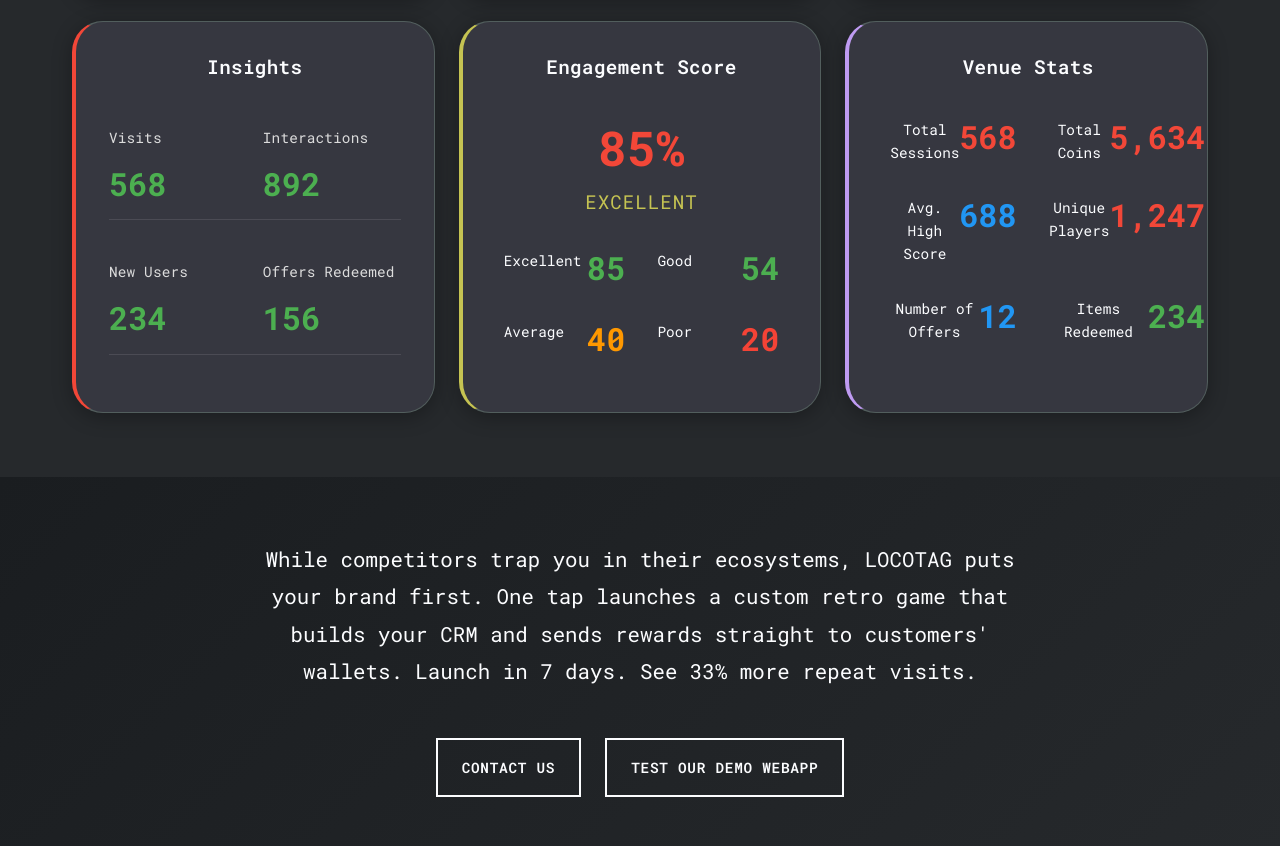
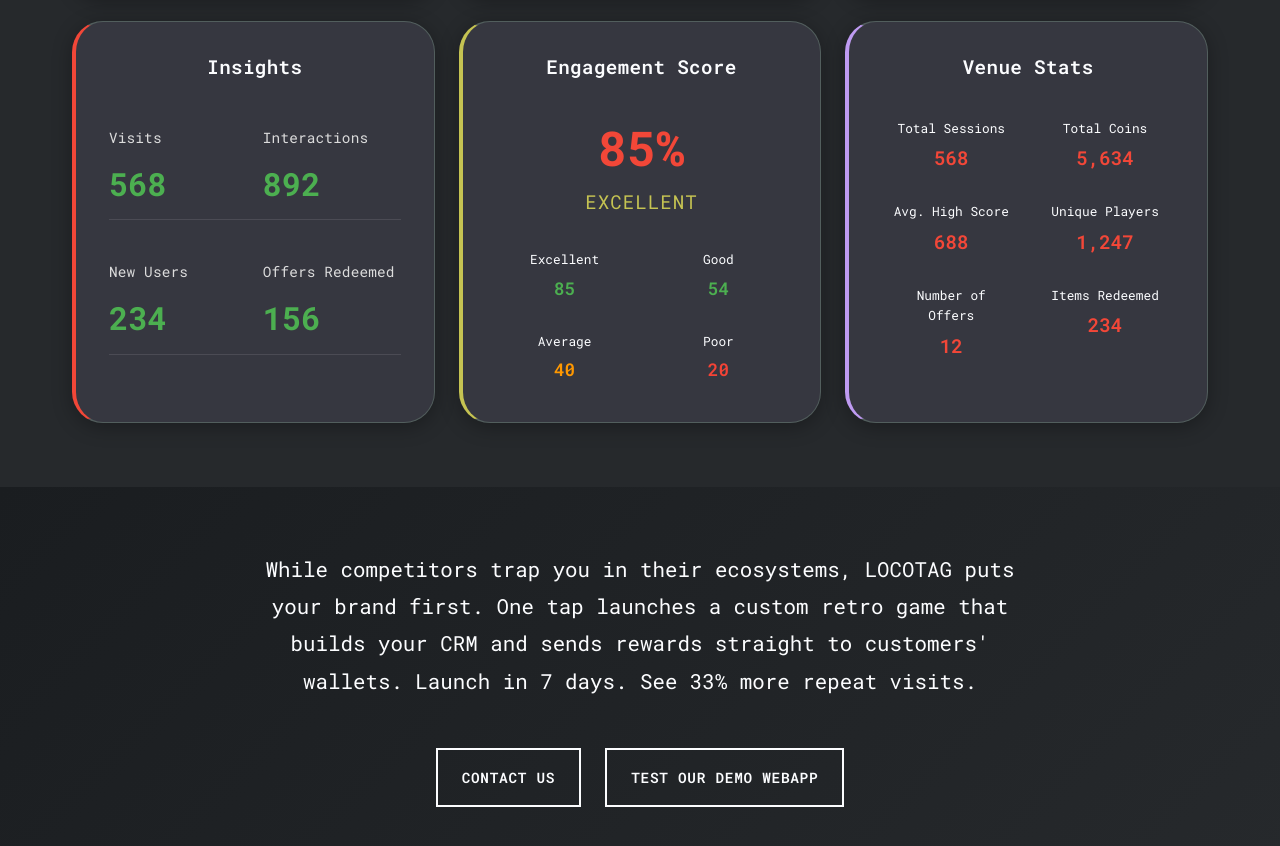
Before and after one commit to locofoStudio/locotag_website, a plain HTML site: page index.html in a window 1280 px wide. Shown: the part 2006-2852 px from the top of the page. Drawn offline with Linux system fonts and the light colour scheme.

Commit message:
Update dashboard cards: Move text above numbers for venue stats and engagement score cards

```diff
--- a/index.html
+++ b/index.html
@@ -212,20 +212,20 @@
                             </div>
                             <div class="score-breakdown">
                                 <div class="score-category">
-                                    <span>Excellent</span>
-                                    <span class="metric-value success">85%</span>
+                                    <div class="metric-text">Excellent</div>
+                                    <div class="metric-value success">85%</div>
                                 </div>
                                 <div class="score-category">
-                                    <span>Good</span>
-                                    <span class="metric-value success">54%</span>
+                                    <div class="metric-text">Good</div>
+                                    <div class="metric-value success">54%</div>
                                 </div>
                                 <div class="score-category">
-                                    <span>Average</span>
-                                    <span class="metric-value warning">40%</span>
+                                    <div class="metric-text">Average</div>
+                                    <div class="metric-value warning">40%</div>
                                 </div>
                                 <div class="score-category">
-                                    <span>Poor</span>
-                                    <span class="metric-value error">20%</span>
+                                    <div class="metric-text">Poor</div>
+                                    <div class="metric-value error">20%</div>
                                 </div>
                             </div>
                         </div>
@@ -235,28 +235,28 @@
                             <h3>Venue Stats</h3>
                             <div class="venue-metrics">
                                 <div class="venue-metric">
-                                    <span>Total Sessions</span>
-                                    <span class="metric-value total">568</span>
+                                    <div class="metric-text">Total Sessions</div>
+                                    <div class="metric-value total">568</div>
                                 </div>
                                 <div class="venue-metric">
-                                    <span>Total Coins</span>
-                                    <span class="metric-value total">5,634</span>
+                                    <div class="metric-text">Total Coins</div>
+                                    <div class="metric-value total">5,634</div>
                                 </div>
                                 <div class="venue-metric">
-                                    <span>Avg. High Score</span>
-                                    <span class="metric-value info">688</span>
+                                    <div class="metric-text">Avg. High Score</div>
+                                    <div class="metric-value total">688</div>
                                 </div>
                                 <div class="venue-metric">
-                                    <span>Unique Players</span>
-                                    <span class="metric-value total">1,247</span>
+                                    <div class="metric-text">Unique Players</div>
+                                    <div class="metric-value total">1,247</div>
                                 </div>
                                 <div class="venue-metric">
-                                    <span>Number of Offers</span>
-                                    <span class="metric-value info">12</span>
+                                    <div class="metric-text">Number of Offers</div>
+                                    <div class="metric-value total">12</div>
                                 </div>
                                 <div class="venue-metric">
-                                    <span>Items Redeemed</span>
-                                    <span class="metric-value success">234</span>
+                                    <div class="metric-text">Items Redeemed</div>
+                                    <div class="metric-value total">234</div>
                                 </div>
                             </div>
                         </div>
--- a/styles.css
+++ b/styles.css
@@ -629,11 +629,26 @@
 
 .score-category {
     display: flex;
-    justify-content: space-between;
+    flex-direction: column;
+    align-items: center;
     padding: var(--spacing-xs);
     background: transparent;
     border-radius: var(--border-radius-sm);
     font-size: 0.9rem;
+    text-align: center;
+}
+
+.score-category .metric-text {
+    font-size: 0.8rem;
+    color: var(--text-secondary);
+    margin-bottom: var(--spacing-xs);
+    text-align: center;
+}
+
+.score-category .metric-value {
+    font-size: 1.1rem;
+    font-weight: 600;
+    text-align: center;
 }
 
 .venue-metrics {
@@ -644,11 +659,26 @@
 
 .venue-metric {
     display: flex;
-    justify-content: space-between;
+    flex-direction: column;
+    align-items: center;
     padding: var(--spacing-xs);
     background: transparent;
     border-radius: var(--border-radius-sm);
     font-size: 0.9rem;
+    text-align: center;
+}
+
+.venue-metric .metric-text {
+    font-size: 0.8rem;
+    color: var(--text-secondary);
+    margin-bottom: var(--spacing-xs);
+    text-align: center;
+}
+
+.venue-metric .metric-value {
+    font-size: 1.2rem;
+    font-weight: 600;
+    text-align: center;
 }
 
 /* Client UI Preview */
```
